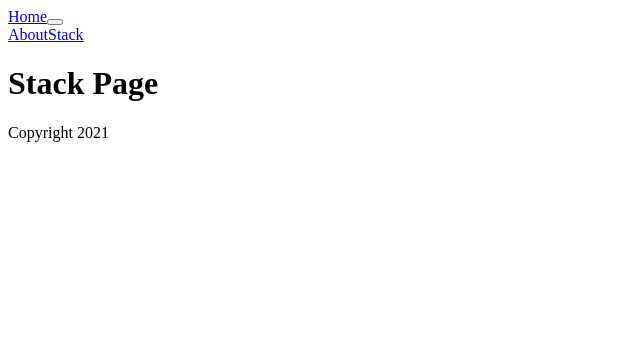
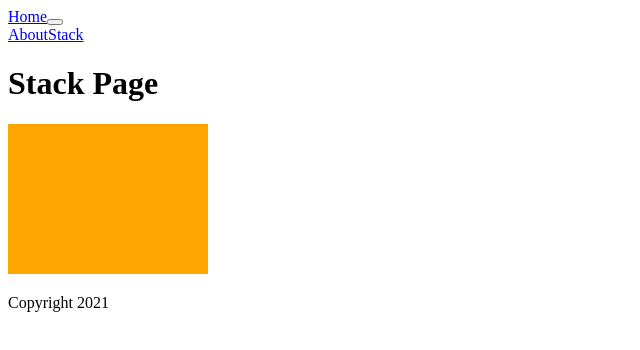
Before and after one commit to BirdHighway/CS-Visualized, a React app: page /stack in a window 1280 px wide. Shown: the top 350 px of the page, without its empty margins (0-640 px from the left). Built offline with nearby package versions, Linux system fonts and the light colour scheme; the HTML template or start-up script is replaced by a standard one.

Commit message:
lay groundwork for visualization of stack

```diff
--- a/client/src/components/pages/stack/StackPage.jsx
+++ b/client/src/components/pages/stack/StackPage.jsx
@@ -1,8 +1,12 @@
 import React from 'react';
+import StackVisualization from './StackVisualization';
 
 const StackPage = () => {
   return (
-    <h1>Stack Page</h1>
+    <div>
+      <h1>Stack Page</h1>
+      <StackVisualization />
+    </div>
   );
 };
 
--- /dev/null
+++ b/client/src/components/pages/stack/StackVisualization.jsx
@@ -0,0 +1,33 @@
+import React from 'react';
+import * as d3 from 'd3';
+// import { useD3 } from '../../../hooks/useD3';
+
+class StackVisualization extends React.Component {
+
+  constructor(props) {
+    super(props);
+    this.refSVG = React.createRef();
+  }
+
+  componentDidMount() {
+    console.log(this.refSVG);
+    d3.select(this.refSVG.current)
+      .append('rect')
+      .attr('x', 0)
+      .attr('y', 0)
+      .attr('width', 200)
+      .attr('height', 300)
+      .attr('fill', 'orange');
+  }
+
+  render() {
+    return (
+      <div>
+        <svg ref={this.refSVG} />
+      </div>
+    );
+  }
+
+}
+
+export default StackVisualization;
```
